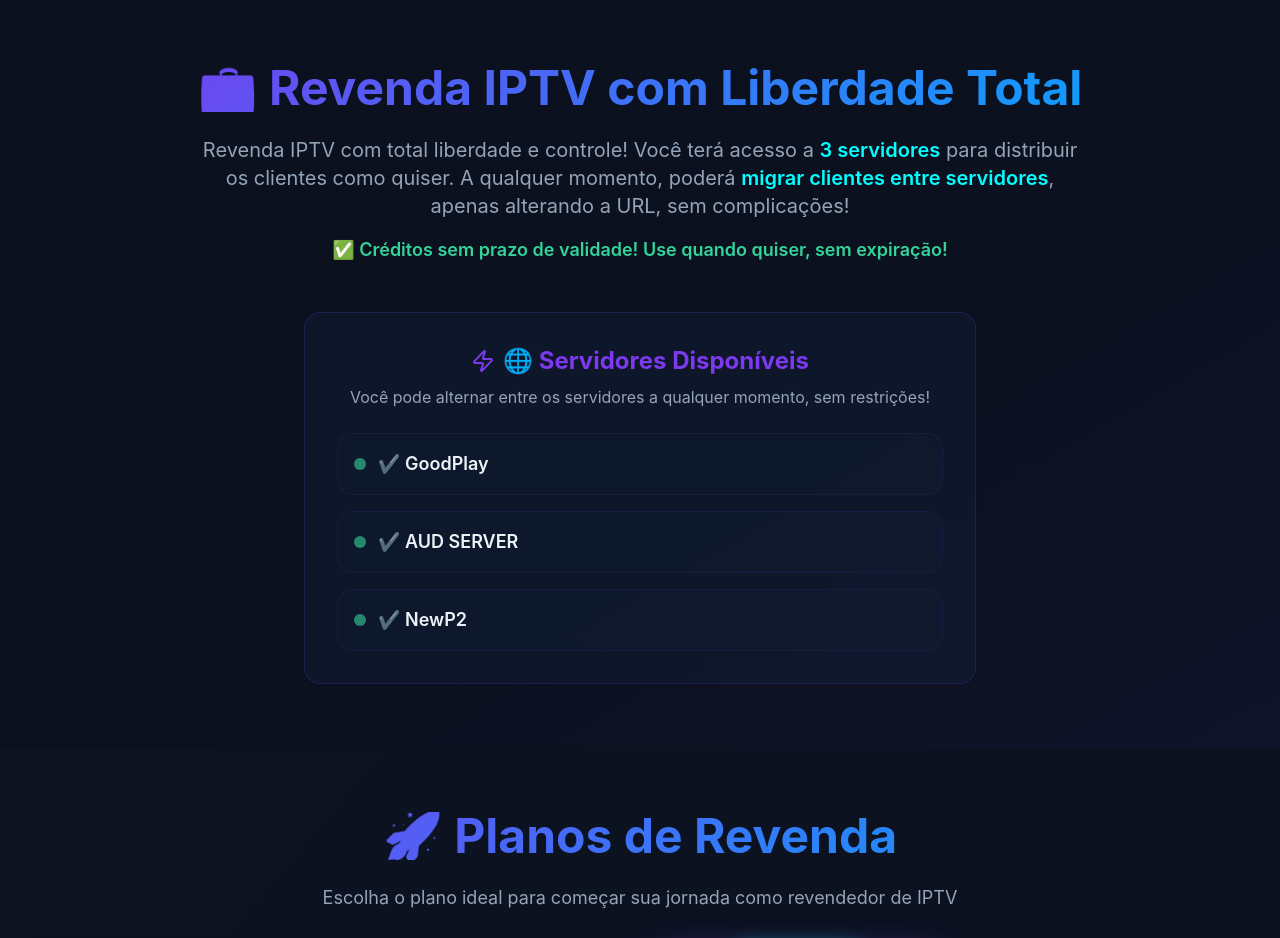
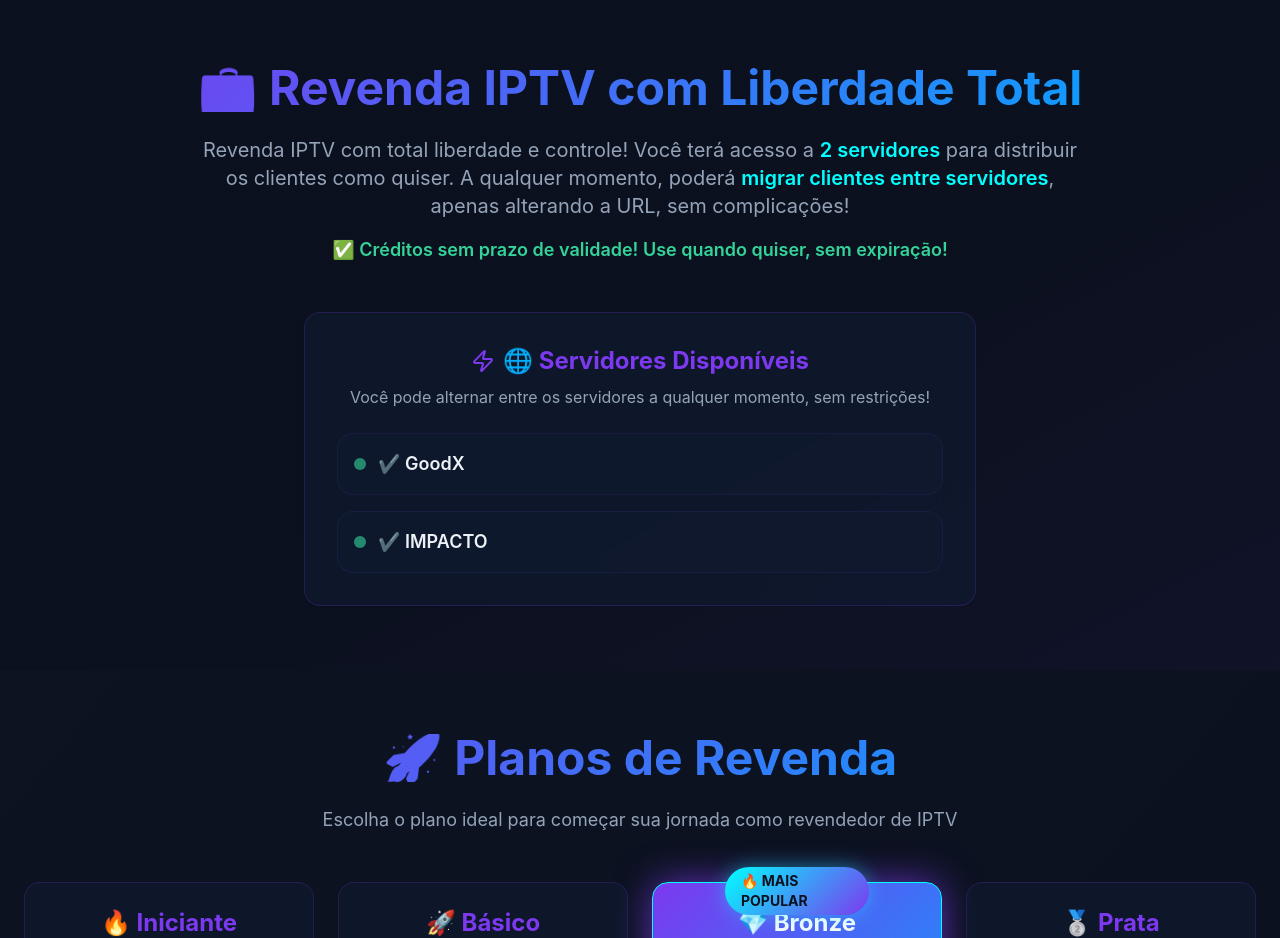
Before and after one commit to apoloravi/future-iptv-revenda-hub, a React (Vite) app: page / in a window 1280 px wide. Shown: the part 800-1738 px from the top of the page. Built offline with nearby package versions, Linux system fonts and the light colour scheme.

Commit message:
Rename server names
Update server names to GoodX and IMPACTO.

```diff
--- a/src/components/ServersSection.tsx
+++ b/src/components/ServersSection.tsx
@@ -3,9 +3,8 @@ import { Zap } from "lucide-react"
 
 export const ServersSection = () => {
   const servers = [
-    "GoodPlay",
-    "AUD SERVER",
-    "NewP2"
+    "GoodX",
+    "IMPACTO"
   ]
 
   return (
@@ -16,7 +15,7 @@ export const ServersSection = () => {
             💼 Revenda IPTV com Liberdade Total
           </h2>
           <p className="text-lg md:text-xl text-muted-foreground max-w-4xl mx-auto leading-relaxed">
-            Revenda IPTV com total liberdade e controle! Você terá acesso a <span className="text-accent font-semibold">3 servidores</span> para distribuir os clientes como quiser.
+            Revenda IPTV com total liberdade e controle! Você terá acesso a <span className="text-accent font-semibold">2 servidores</span> para distribuir os clientes como quiser.
             A qualquer momento, poderá <span className="text-accent font-semibold">migrar clientes entre servidores</span>, apenas alterando a URL, sem complicações!
           </p>
           <p className="text-lg font-semibold text-emerald-400 mt-4">
```
